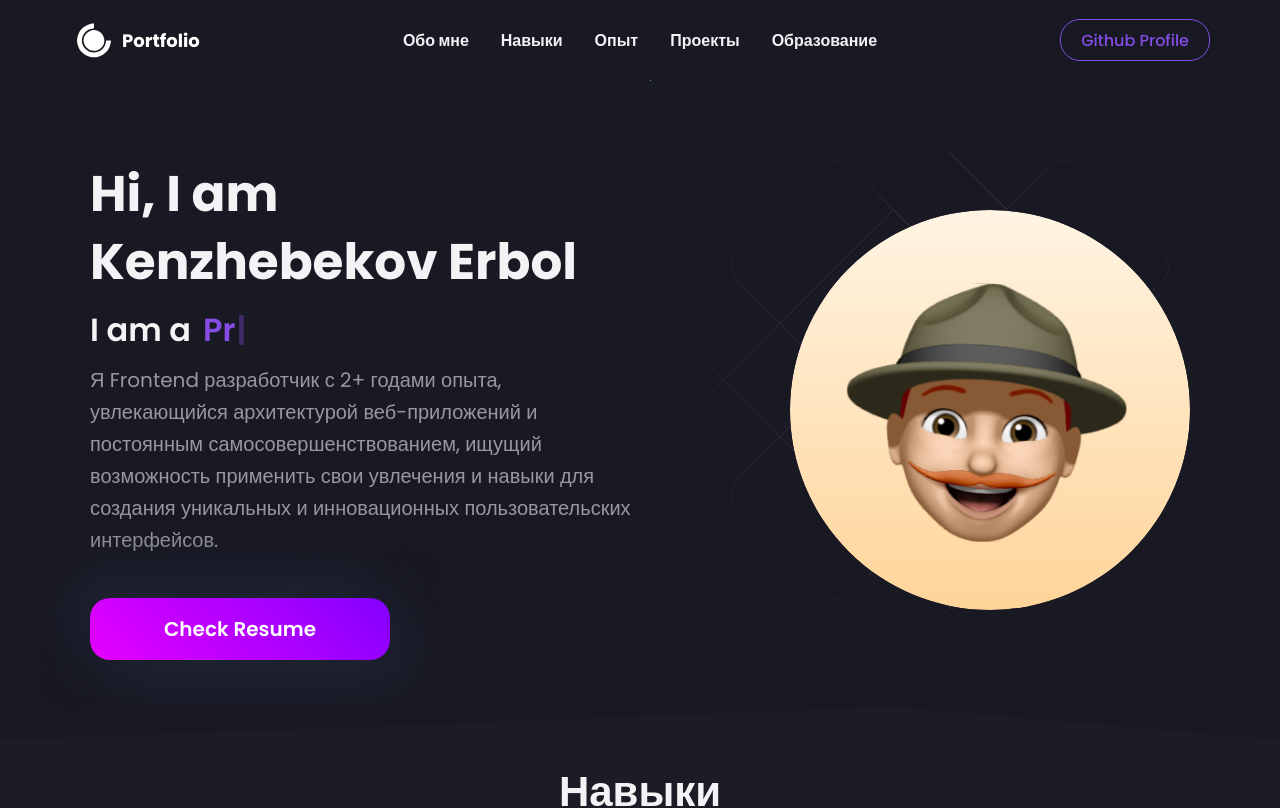
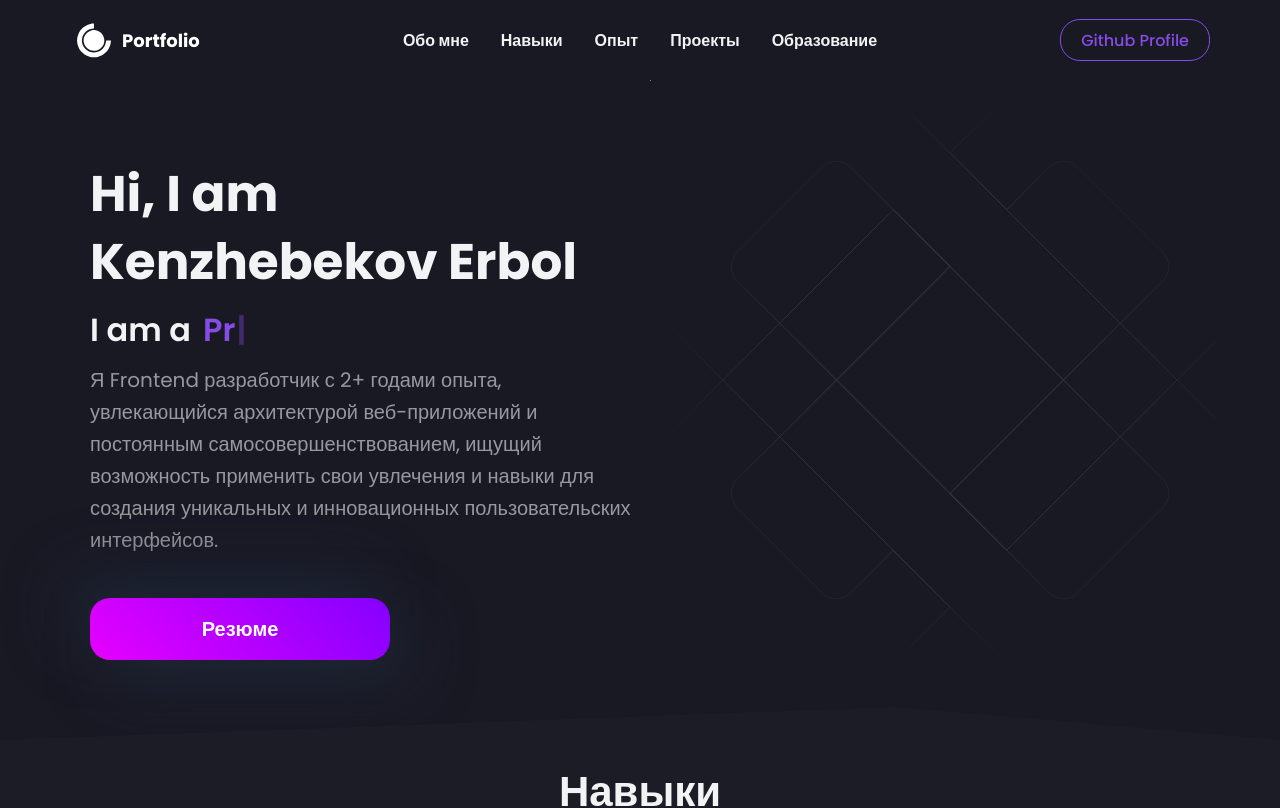
Before and after one commit to Anixii/My-Portfolio, a React (Vite) app: page / in a window 1280 px wide. Shown: the top 808 px of the page. Built offline with nearby package versions, Linux system fonts and the light colour scheme.

Commit message:
Fixed bug

```diff
--- a/src/components/About/About.tsx
+++ b/src/components/About/About.tsx
@@ -27,12 +27,12 @@ const HeroSection = () => {
                             </span>
                         </div>
                         <div className='about__subtitle'>{Bio.description}</div>
-                        <Link className='about__resume' to={Bio.resume} target='display'>Check Resume</Link>
+                        <Link className='about__resume' to={Bio.resume} target='display'>Резюме</Link>
                     </div>
 
                     <div className='about__image' id="Right">
 
-                        <img src={ava} className='about__img' alt="" />
+                        {/* <img src={ava} className='about__img' alt="" /> */}
                     </div>
                 </div>
 
```
